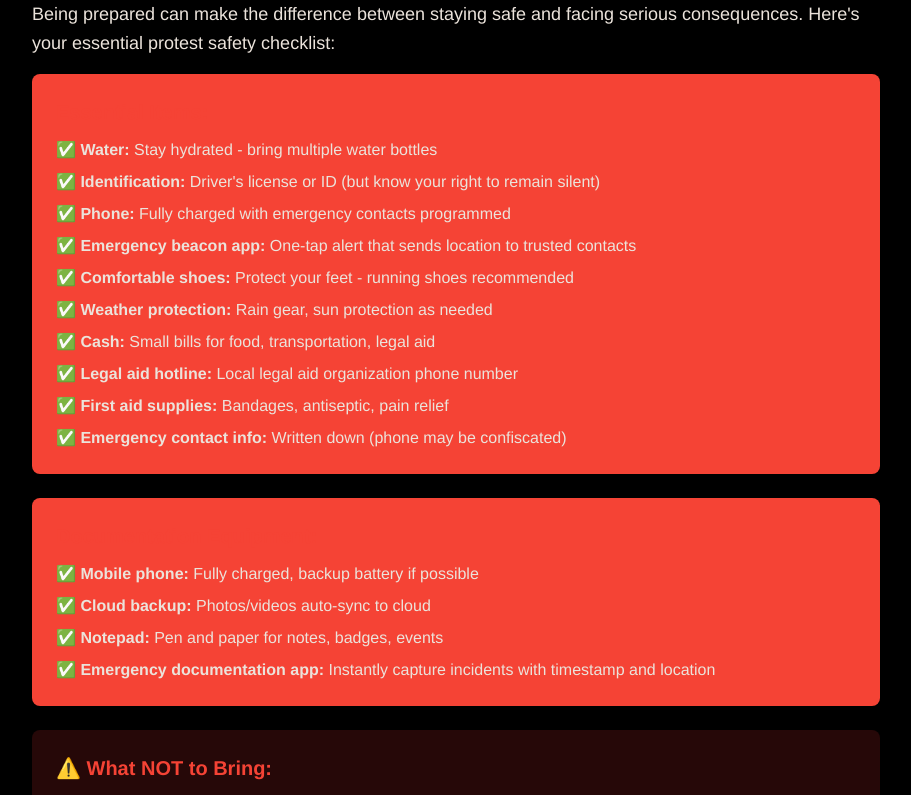
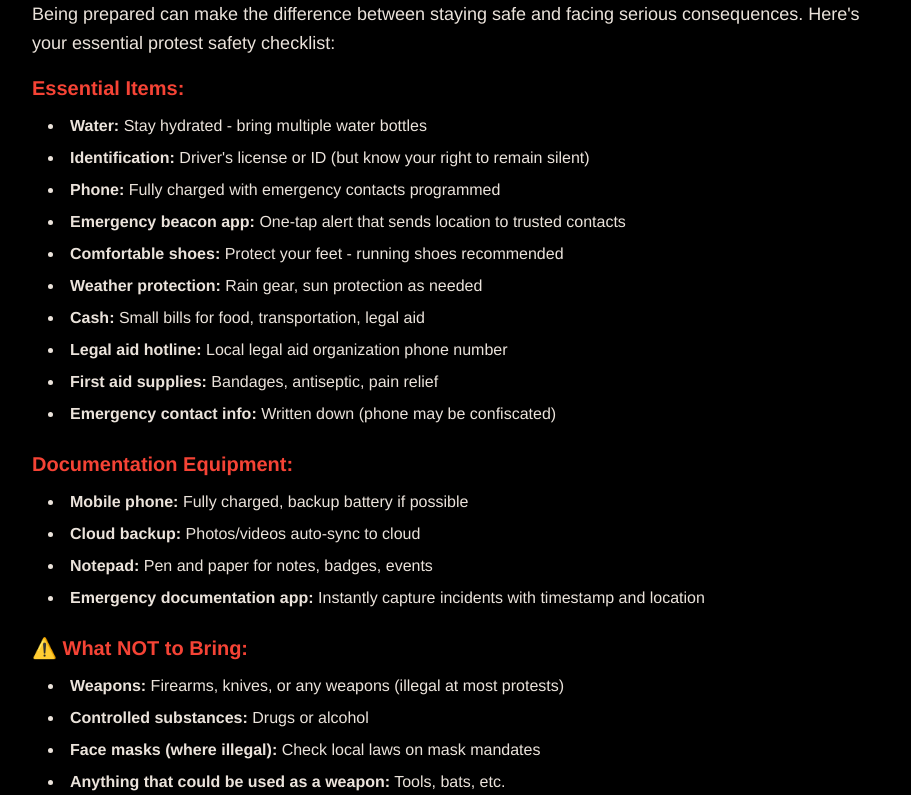
Before and after one commit to thedanperry/LibertyGuard-Website, a Next.js app: page /protest-safety in a window 1280 px wide. Shown: the part 1020-1815 px from the top of the page, without its empty margins (184-1095 px from the left). Built offline with nearby package versions, Linux system fonts and the light colour scheme.

Commit message:
Remove checkmarks and red boxes, refine protest safety page design

```diff
--- a/src/app/protest-safety/page.tsx
+++ b/src/app/protest-safety/page.tsx
@@ -54,37 +54,37 @@ export default function ProtestSafetyPage() {
             <p className="text-lg leading-relaxed mb-4">
               Being prepared can make the difference between staying safe and facing serious consequences. Here's your essential protest safety checklist:
             </p>
-            <div className="bg-climate-red bg-opacity-10 p-6 rounded-lg mb-6">
+            <div className="mb-6">
               <h3 className="text-xl font-bold text-climate-red mb-3">Essential Items:</h3>
-              <ul className="space-y-2">
-                <li>✅ <strong>Water:</strong> Stay hydrated - bring multiple water bottles</li>
-                <li>✅ <strong>Identification:</strong> Driver's license or ID (but know your right to remain silent)</li>
-                <li>✅ <strong>Phone:</strong> Fully charged with emergency contacts programmed</li>
-                <li>✅ <strong>Emergency beacon app:</strong> One-tap alert that sends location to trusted contacts</li>
-                <li>✅ <strong>Comfortable shoes:</strong> Protect your feet - running shoes recommended</li>
-                <li>✅ <strong>Weather protection:</strong> Rain gear, sun protection as needed</li>
-                <li>✅ <strong>Cash:</strong> Small bills for food, transportation, legal aid</li>
-                <li>✅ <strong>Legal aid hotline:</strong> Local legal aid organization phone number</li>
-                <li>✅ <strong>First aid supplies:</strong> Bandages, antiseptic, pain relief</li>
-                <li>✅ <strong>Emergency contact info:</strong> Written down (phone may be confiscated)</li>
+              <ul className="list-disc list-inside space-y-2 ml-4">
+                <li><strong>Water:</strong> Stay hydrated - bring multiple water bottles</li>
+                <li><strong>Identification:</strong> Driver's license or ID (but know your right to remain silent)</li>
+                <li><strong>Phone:</strong> Fully charged with emergency contacts programmed</li>
+                <li><strong>Emergency beacon app:</strong> One-tap alert that sends location to trusted contacts</li>
+                <li><strong>Comfortable shoes:</strong> Protect your feet - running shoes recommended</li>
+                <li><strong>Weather protection:</strong> Rain gear, sun protection as needed</li>
+                <li><strong>Cash:</strong> Small bills for food, transportation, legal aid</li>
+                <li><strong>Legal aid hotline:</strong> Local legal aid organization phone number</li>
+                <li><strong>First aid supplies:</strong> Bandages, antiseptic, pain relief</li>
+                <li><strong>Emergency contact info:</strong> Written down (phone may be confiscated)</li>
               </ul>
             </div>
-            <div className="bg-climate-red bg-opacity-10 p-6 rounded-lg mb-6">
+            <div className="mb-6">
               <h3 className="text-xl font-bold text-climate-red mb-3">Documentation Equipment:</h3>
-              <ul className="space-y-2">
-                <li>✅ <strong>Mobile phone:</strong> Fully charged, backup battery if possible</li>
-                <li>✅ <strong>Cloud backup:</strong> Photos/videos auto-sync to cloud</li>
-                <li>✅ <strong>Notepad:</strong> Pen and paper for notes, badges, events</li>
-                <li>✅ <strong>Emergency documentation app:</strong> Instantly capture incidents with timestamp and location</li>
+              <ul className="list-disc list-inside space-y-2 ml-4">
+                <li><strong>Mobile phone:</strong> Fully charged, backup battery if possible</li>
+                <li><strong>Cloud backup:</strong> Photos/videos auto-sync to cloud</li>
+                <li><strong>Notepad:</strong> Pen and paper for notes, badges, events</li>
+                <li><strong>Emergency documentation app:</strong> Instantly capture incidents with timestamp and location</li>
               </ul>
             </div>
-            <div className="bg-red-900 bg-opacity-30 p-6 rounded-lg mb-6">
+            <div className="mb-6">
               <h3 className="text-xl font-bold text-climate-red mb-3">⚠️ What NOT to Bring:</h3>
-              <ul className="space-y-2">
-                <li>❌ <strong>Weapons:</strong> Firearms, knives, or any weapons (illegal at most protests)</li>
-                <li>❌ <strong>Controlled substances:</strong> Drugs or alcohol</li>
-                <li>❌ <strong>Face masks (where illegal):</strong> Check local laws on mask mandates</li>
-                <li>❌ <strong>Anything that could be used as a weapon:</strong> Tools, bats, etc.</li>
+              <ul className="list-disc list-inside space-y-2 ml-4">
+                <li><strong>Weapons:</strong> Firearms, knives, or any weapons (illegal at most protests)</li>
+                <li><strong>Controlled substances:</strong> Drugs or alcohol</li>
+                <li><strong>Face masks (where illegal):</strong> Check local laws on mask mandates</li>
+                <li><strong>Anything that could be used as a weapon:</strong> Tools, bats, etc.</li>
               </ul>
             </div>
           </section>
@@ -145,7 +145,7 @@ export default function ProtestSafetyPage() {
               <li><strong>Video evidence:</strong> Record police encounters (legal in public spaces in most states)</li>
             </ul>
             <div className="bg-climate-red bg-opacity-10 p-6 rounded-lg mb-4">
-              <p className="text-lg leading-relaxed">
+              <p className="text-climate-cream text-lg leading-relaxed">
                 <strong className="text-climate-red">Legal Note:</strong> You have the right to record police activity in public spaces in most jurisdictions. However, laws vary by state. Check local laws before recording. If you're arrested, your phone may be confiscated, so cloud backup is essential.
               </p>
             </div>
```
